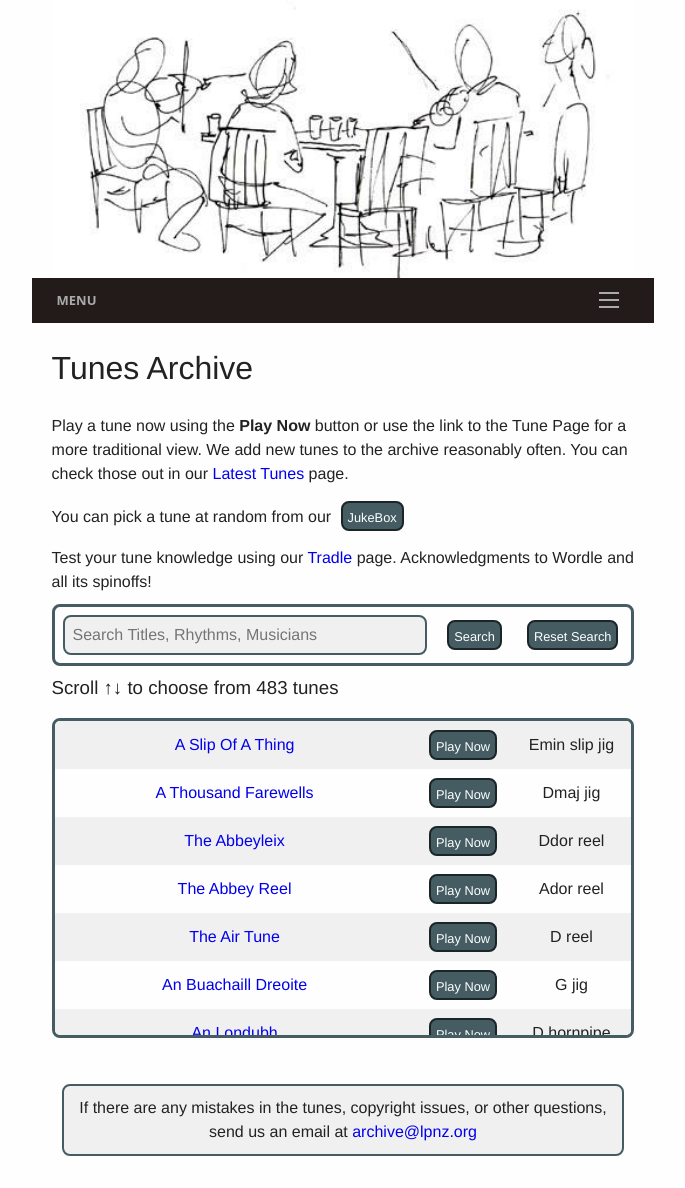
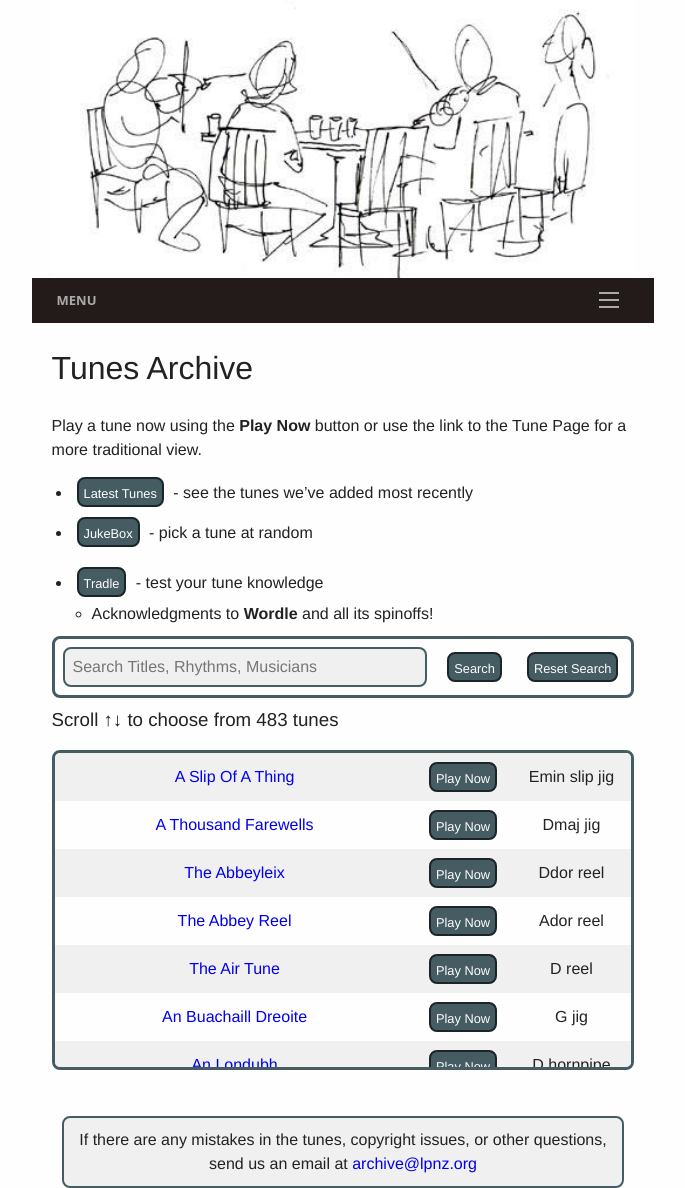
Before and after one commit to slow-session/irish.session.nz, a Jekyll site: the page built from tunes_archive.md, in a window 1280 px wide. Shown: the whole page, without its empty margins (297-982 px from the left). Built offline with Jekyll 4.4.1, drawn with Linux system fonts in a browser that asks for light colours; before the commit the page ends 1156 px from its top, so only the background shows below that.

Commit message:
modified:   _includes/jukebox.html 	modified:   _includes/tradle.html 	modified:   tunes_archive.md

```diff
--- a/_includes/jukebox.html
+++ b/_includes/jukebox.html
@@ -1,5 +1 @@
-<!-- Start of jukebox -->
-<p>You can pick a tune at random from our
-<input class="filterButton" type="button" onclick="audioPlayer.selectTune(store, wssTools.getRandomInt(1, {{ tuneID }}));" value="JukeBox">
-</p>
-<!-- End of jukebox -->
+- <input class="filterButton" type="button" onclick="audioPlayer.selectTune(store, wssTools.getRandomInt(1, {{ tuneID }}));" value="JukeBox"> - pick a tune at random
--- a/_includes/tradle.html
+++ b/_includes/tradle.html
@@ -1,3 +1,2 @@
-<!-- Start of tradle -->
-<p>Test your tune knowledge using our <a href="/tradle/">Tradle</a> page. Acknowledgments to Wordle and all its spinoffs!</p>
-<!-- End of tradle-->
+- <input class="filterButton" type="button" onclick="window.location.href='/tradle/';" value="Tradle" /> - test your tune knowledge
+     - Acknowledgments to **Wordle** and all its spinoffs!
--- a/tunes_archive.md
+++ b/tunes_archive.md
@@ -3,17 +3,12 @@ layout: page-js
 title: Tunes Archive
 permalink: /tunes_archive/
 ---
-<p>
-Play a tune now using the <strong>Play Now</strong> button or use the
-link to the Tune Page for a more traditional view. We add new tunes to the archive reasonably often.
-You can check those out in our <a href="/latest/"> Latest Tunes</a> page.
-</p>
 
+{% assign tunes = site.tunes %}
+{% assign sortedtunes = tunes | sort: 'titleID' %}
+{% assign tuneID = 1 %}
 <script>
 window.store = {
-    {% assign tunes = site.tunes %}
-    {% assign sortedtunes = tunes | sort: 'titleID' %}
-    {% assign tuneID = 1 %}
     {% for tune in sortedtunes %}
         "{{ tuneID }}": {
             "title": "{{ tune.title | xml_escape }}",
@@ -26,12 +21,17 @@ window.store = {
             "repeats": "{{ tune.repeats }}",
             "parts": "{{ tune.parts }}",
             "abc": {{ tune.abc | jsonify }}
-        }{% unless forloop.last %},{% endunless %}
-        {% assign tuneID = tuneID | plus: 1 %}
+        }{% unless forloop.last %},{% endunless %}{% assign tuneID = tuneID | plus: 1 %}
     {% endfor %}
 };
 </script>
 
+<p>
+Play a tune now using the <strong>Play Now</strong> button or use the
+link to the Tune Page for a more traditional view.
+</p>
+
+ - <input class="filterButton" type="button" onclick="window.location.href='/latest/';" value="Latest Tunes" /> - see the tunes we've added most recently
 {% include jukebox.html %}
 {% include tradle.html %}
 
```
